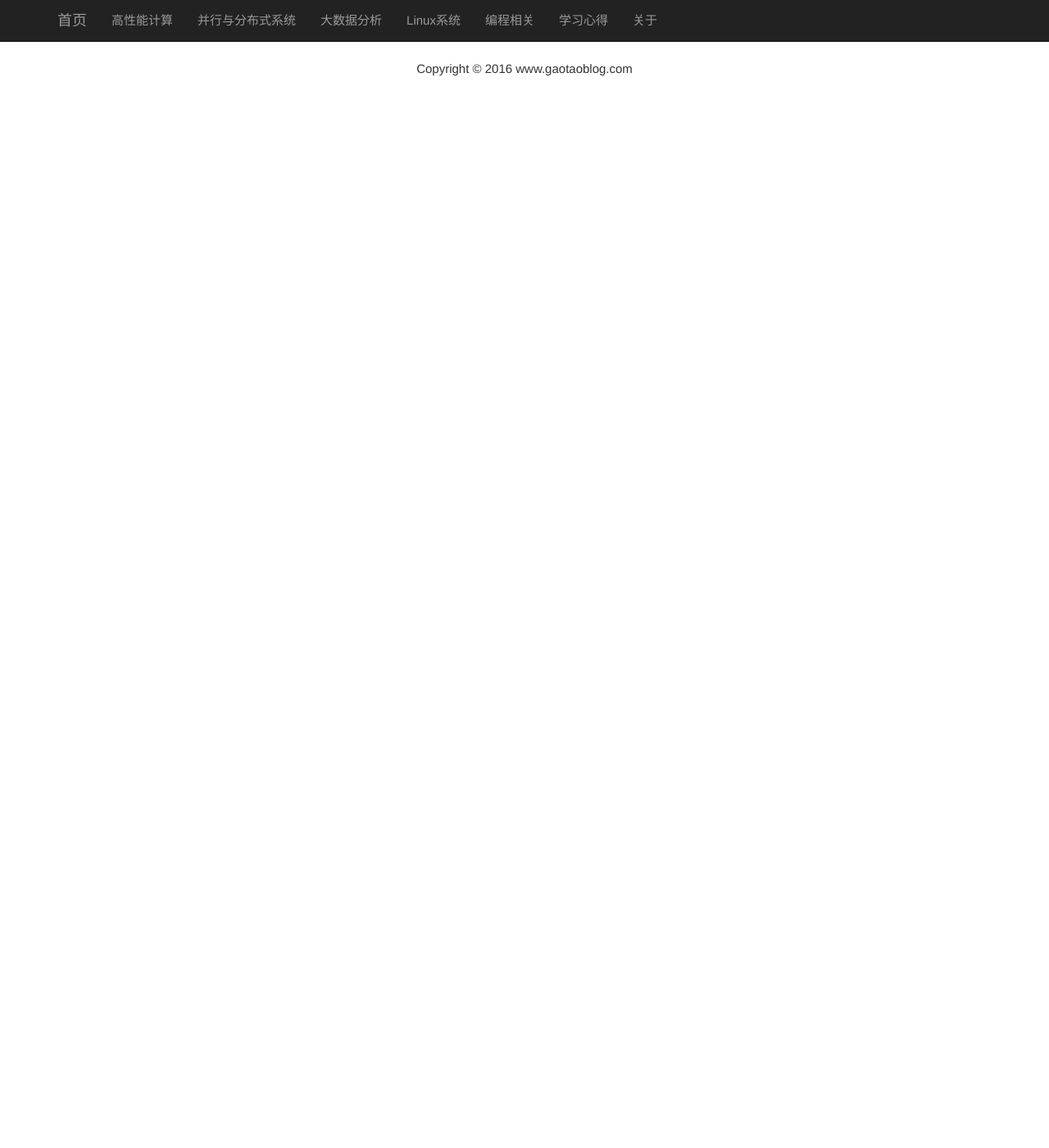
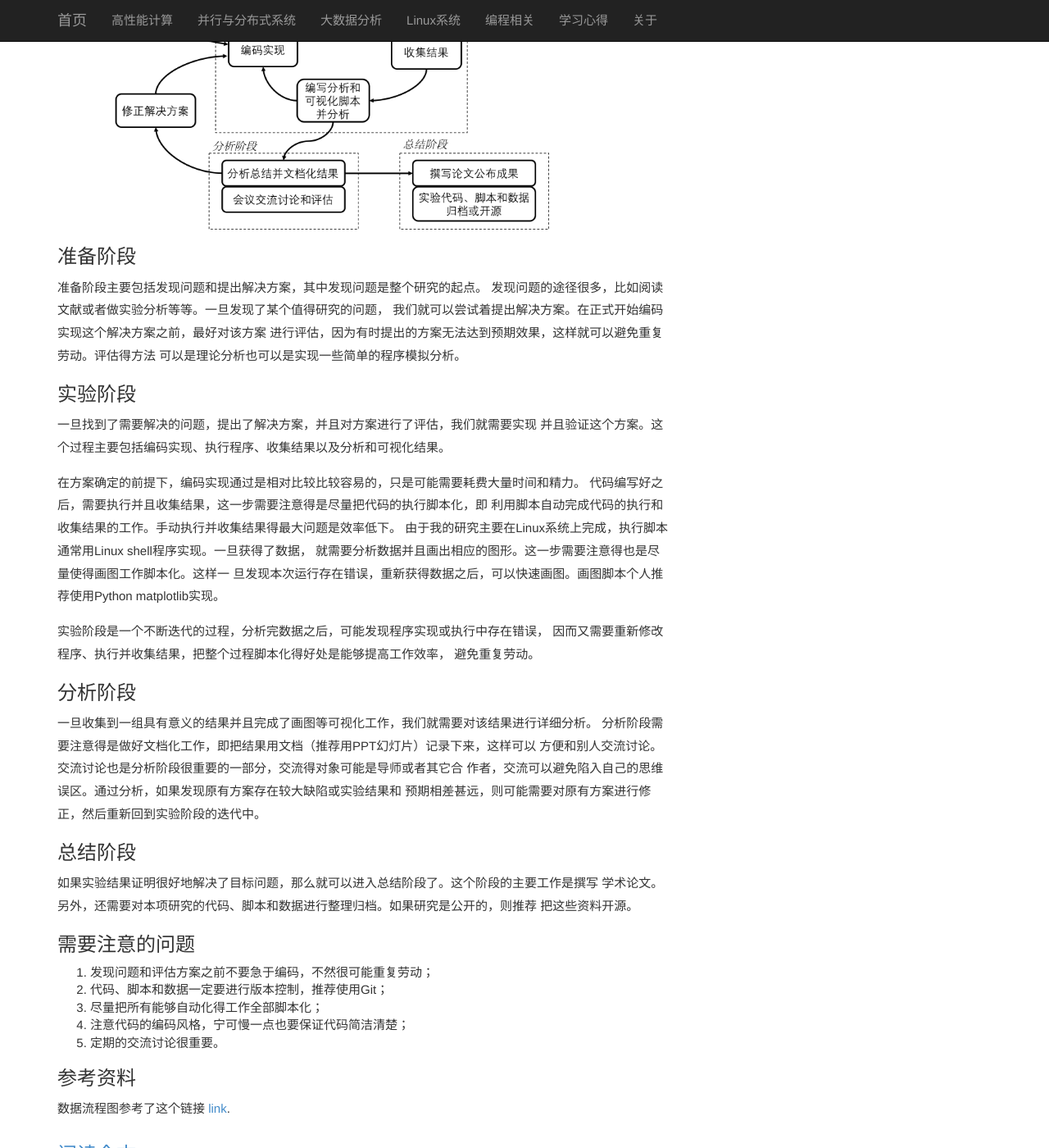
Before and after one commit to taogaocn/taogaocn, a Jekyll site: the page built from index.html, in a window 1280 px wide and 1400 px high, scrolled down 716 px. Shown: the whole window at 82% size. Built offline with Jekyll 4.4.1, drawn with Linux system fonts in a browser that asks for light colours; the list of posts is cut into pages by our own code; comment, search, counter and statistics services are not loaded; before the commit the page ends 900 px from its top, so only the background shows below that; some of the changed text lies outside the part shown.

Commit message:
First blog.

```diff
--- a/_posts/2016-10-29-computer-science-workflow.markdown
+++ b/_posts/2016-10-29-computer-science-workflow.markdown
@@ -1,8 +1,73 @@
 ---
 layout: post
 category: "learn"
-title:  "研究工作流程总结"
+title:  "研究流程总结"
 tags: [计算机, 研究, 工作流程]
 ---
-### 为什么需要工作流程？
+我目前主要从事高性能计算方面的研究工作，是一名博士研究生。
+在研究的过程中，由于不太重视梳理工作流程，走了不少弯路，因而有一些体会。
+在此总结，方便今后参考，如果能够有幸对别人起到帮助作用，那就更好了。
+由于我的研究方向侧重于软件方面，因而不一定适用所有计算机方面的研究。
+
+### 计算机研究工作流
+为什么我们需要工作流程呢？首先，工作流程提醒我们时刻聚焦目标，这样就
+不容易被干扰。有时一项研究工作的周期比较长且有较大的编码量，可能在编码的
+过程中就慢慢忽略了主要目标，而在一些无关紧要的问题上浪费时间和精力。
+其次，工作流程能够帮助我们规范化研究过程，有助于研究成果的积累和传承。
+我个人以前经常是在发表完文章后，就万事大吉了，代码和文档都乱七八糟。
+过一段时间，自己或别人想在这项研究基础上继续时，才发现无法快速重现整
+个研究过程。最近注意到这不仅仅是我个人的问题，甚至一些很有名的研究人员
+都存在这样的问题，这个问题也慢慢得得到了研究社区的关注。
+
+本文中用代码表示解决研究问题的核心代码，用脚本表示辅助程序执行或画图的代码
+（因为这些代码通常用脚本语言实现，如Python和Linux shell程序）。
+
+工作流程如下图所示，通常一项研究工作包括准备阶段、实验阶段、分析阶段和
+总结阶段，下面分别简单介绍。
+
 <img src="http://github.com/taogaocn/taogaocn/raw/master/figures/workflow.png" width="600"/>
+
+### 准备阶段
+准备阶段主要包括发现问题和提出解决方案，其中发现问题是整个研究的起点。
+发现问题的途径很多，比如阅读文献或者做实验分析等等。一旦发现了某个值得研究的问题，
+我们就可以尝试着提出解决方案。在正式开始编码实现这个解决方案之前，最好对该方案
+进行评估，因为有时提出的方案无法达到预期效果，这样就可以避免重复劳动。评估得方法
+可以是理论分析也可以是实现一些简单的程序模拟分析。
+
+### 实验阶段
+一旦找到了需要解决的问题，提出了解决方案，并且对方案进行了评估，我们就需要实现
+并且验证这个方案。这个过程主要包括编码实现、执行程序、收集结果以及分析和可视化结果。
+
+在方案确定的前提下，编码实现通过是相对比较比较容易的，只是可能需要耗费大量时间和精力。
+代码编写好之后，需要执行并且收集结果，这一步需要注意得是尽量把代码的执行脚本化，即
+利用脚本自动完成代码的执行和收集结果的工作。手动执行并收集结果得最大问题是效率低下。
+由于我的研究主要在Linux系统上完成，执行脚本通常用Linux shell程序实现。一旦获得了数据，
+就需要分析数据并且画出相应的图形。这一步需要注意得也是尽量使得画图工作脚本化。这样一
+旦发现本次运行存在错误，重新获得数据之后，可以快速画图。画图脚本个人推荐使用Python
+matplotlib实现。
+
+实验阶段是一个不断迭代的过程，分析完数据之后，可能发现程序实现或执行中存在错误，
+因而又需要重新修改程序、执行并收集结果，把整个过程脚本化得好处是能够提高工作效率，
+避免重复劳动。
+
+### 分析阶段
+一旦收集到一组具有意义的结果并且完成了画图等可视化工作，我们就需要对该结果进行详细分析。
+分析阶段需要注意得是做好文档化工作，即把结果用文档（推荐用PPT幻灯片）记录下来，这样可以
+方便和别人交流讨论。交流讨论也是分析阶段很重要的一部分，交流得对象可能是导师或者其它合
+作者，交流可以避免陷入自己的思维误区。通过分析，如果发现原有方案存在较大缺陷或实验结果和
+预期相差甚远，则可能需要对原有方案进行修正，然后重新回到实验阶段的迭代中。
+
+### 总结阶段
+如果实验结果证明很好地解决了目标问题，那么就可以进入总结阶段了。这个阶段的主要工作是撰写
+学术论文。另外，还需要对本项研究的代码、脚本和数据进行整理归档。如果研究是公开的，则推荐
+把这些资料开源。
+
+### 需要注意的问题
+1. 发现问题和评估方案之前不要急于编码，不然很可能重复劳动；
+2. 代码、脚本和数据一定要进行版本控制，推荐使用Git；
+3. 尽量把所有能够自动化得工作全部脚本化；
+4. 注意代码的编码风格，宁可慢一点也要保证代码简洁清楚；
+5. 定期的交流讨论很重要。
+
+### 参考资料
+数据流程图参考了这个链接 [link](http://cacm.acm.org/blogs/blog-cacm/169199-data-science-workflow-overview-and-challenges/fulltext).
```
Also changed, not shown: figures/workflow.png.
